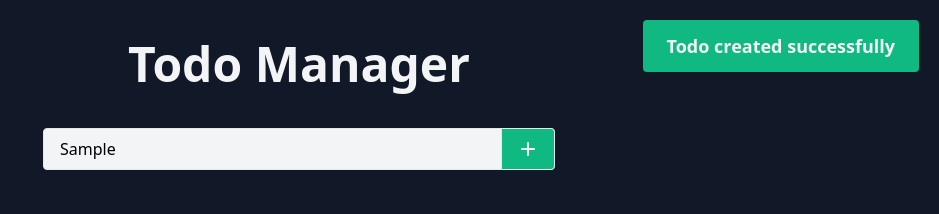
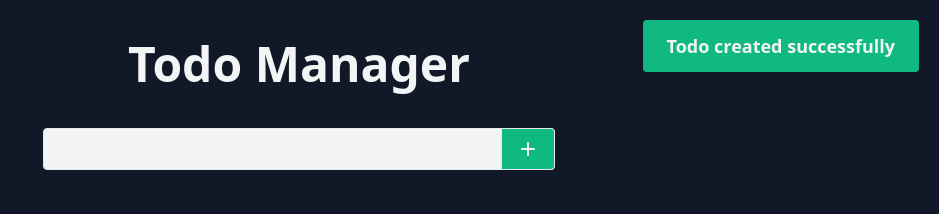
Before and after one commit to angelmtztrc/todo-manager, a React (Create React App) app: page / in a window 1280 px wide. Both pictures are taken after typing "Sample" into the empty fields and a click on the button 869 px from the left and 149 px from the top of the page. Shown: the top 214 px of the page, without its empty margins (341-1280 px from the left). Built offline with nearby package versions, Linux system fonts and the light colour scheme.

Commit message:
feat(TodoItem):  delete an intem from the state

```diff
--- a/src/components/Form.tsx
+++ b/src/components/Form.tsx
@@ -47,8 +47,9 @@ const Form = ({ todos, setTodos, setAlert }: FormProps) => {
   return (
     <form className="relative w-full" onSubmit={handleSubmit}>
       <input
+        type="text"
+        value={todo}
         onChange={handleChange}
-        type="text"
         className="block px-4 py-2 w-full bg-gray-100 border rounded focus:outline-none focus:ring-4 focus:ring-indigo-300"
       />
       <button
--- a/src/components/TodoItem.tsx
+++ b/src/components/TodoItem.tsx
@@ -22,7 +22,7 @@ const TodoItem = ({ todo: { id, description, isDone }, todos, setTodos }: TodoIt
   };
 
   const handleDelete = () => {
-    console.log('[DELETED]:', id);
+    setTodos(todos.filter(item => item.id !== id));
   };
 
   return (
```
